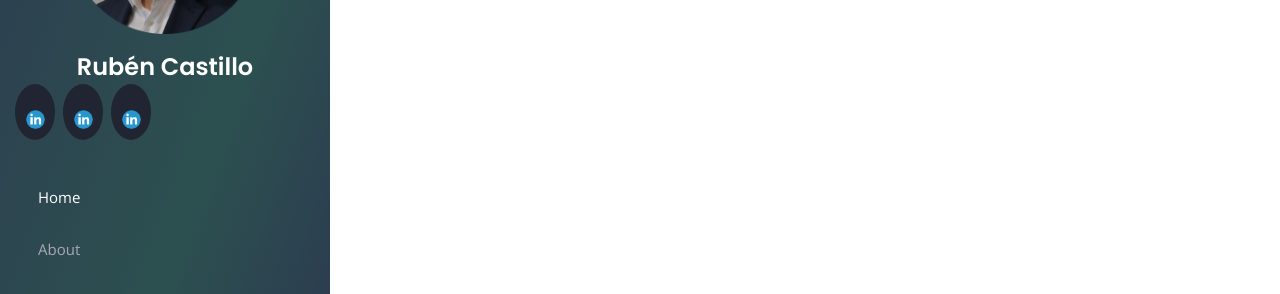
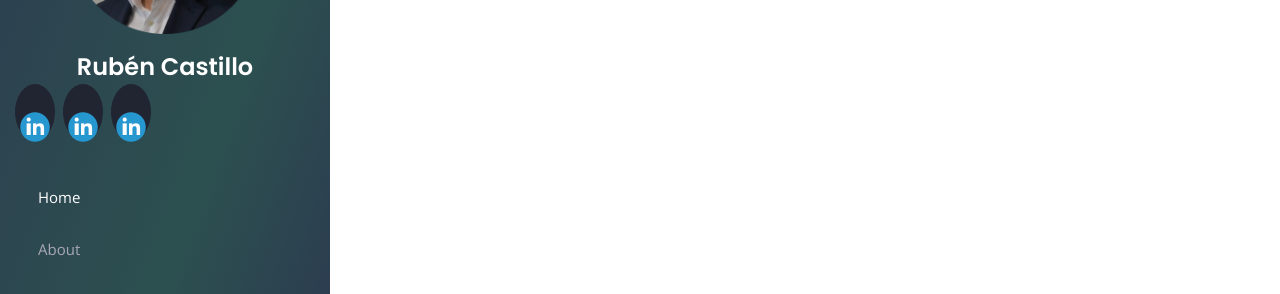
Before and after one commit to rbcastillo/rbcastillo.github.io, a Jekyll site: the page index.html, which Jekyll copies as it is, in a window 1280 px wide. Shown: the part 171-465 px from the top of the page. Built offline with Jekyll 4.4.1, drawn with Linux system fonts in a browser that asks for light colours.

Commit message:
Update index.html

```diff
--- a/index.html
+++ b/index.html
@@ -60,11 +60,11 @@
             <h1 class="text-light"><a href="index.html">Rubén Castillo</a></h1>
             <div class="social-links mt-3 text-center">
                 <a href="https://www.linkedin.com/in/rubencastillosanchez/" target="_blank" class="linkedin">
-				<img src="assets/img/linkedin_logo.png" style="width:25px;height:25px;"></a>
+				<img src="assets/img/linkedin_logo.png" style="width:40px;height:40px;"></a>
 				<a href="https://www.linkedin.com/in/rubencastillosanchez/" target="_blank" class="linkedin">
-				<img src="assets/img/linkedin_logo.png" style="width:25px;height:25px;"></a>
+				<img src="assets/img/linkedin_logo.png" style="width:40px;height:40px;"></a>
 				<a href="https://www.linkedin.com/in/rubencastillosanchez/" target="_blank" class="linkedin">
-				<img src="assets/img/linkedin_logo.png" style="width:25px;height:25px;"></a>
+				<img src="assets/img/linkedin_logo.png" style="width:40px;height:40px;"></a>
             </div>
         </div>
 
```
